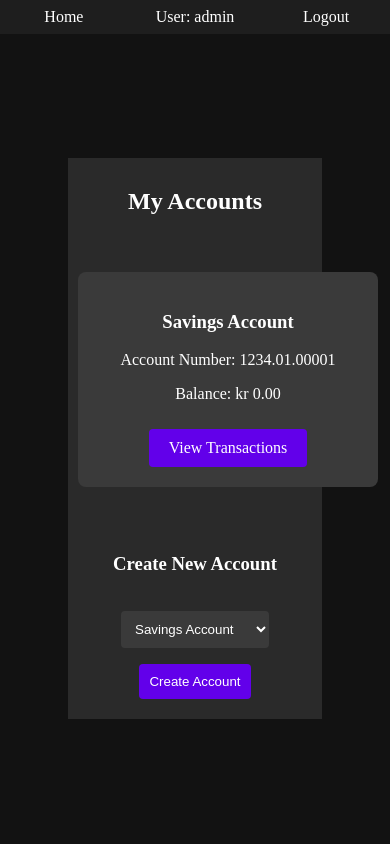
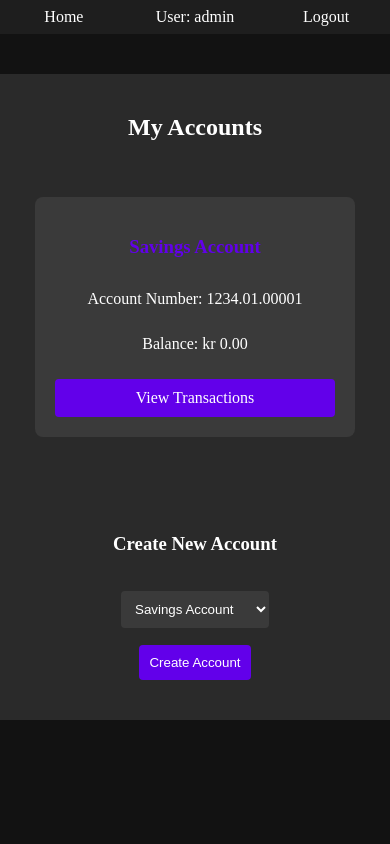
Before and after one commit to bossyobro/Bank-Oppgaven, a PHP site: page /accounts.php in a window 390 px wide. Run offline with PHP 8.4, Linux system fonts and the light colour scheme; a user stored in the database is signed in; data comes from the database, SQL or seed files in the repository; data that the repository does not hold is empty.

Commit message:
Thursday fixes

```diff
--- a/admin/dashboard.php
+++ b/admin/dashboard.php
@@ -51,6 +51,7 @@ $recent_transactions = $stmt->fetchAll();
             <div><a href="users.php">Manage Users</a></div>
             <div><a href="interest_rates.php">Interest Rates</a></div>
             <div><a href="../logout.php">Logout</a></div>
+            <div><a href="../index.php">Home</a></div>
         </div>
     </div>
 
@@ -70,7 +71,7 @@ $recent_transactions = $stmt->fetchAll();
             </div>
             <div class="stat-card">
                 <h3>Total Balance</h3>
-                <div class="stat-value">kr <?= number_format($stats['total_balance'], 2) ?></div>
+                <div class="stat-value"> <?= number_format($stats['total_balance'], 2)  ?> NOK</div>
             </div>
         </div>
 
@@ -86,7 +87,7 @@ $recent_transactions = $stmt->fetchAll();
                             <?= ucfirst($trans['transaction_type']) ?>
                         </div>
                         <div class="transaction-amount">
-                            kr <?= number_format($trans['amount'], 2) ?>
+                             <?= number_format($trans['amount'], 2) ?> NOK
                         </div>
                         <div class="transaction-date">
                             <?= $trans['transaction_date'] ?>
--- a/auth.php
+++ b/auth.php
@@ -24,3 +24,16 @@ function checkAdmin() {
         exit;
     }
 }
+
+
+
+function adminCheck(){
+    $conn = getDbConnection();
+    $stmt = $conn->prepare("SELECT user_type FROM users WHERE username = ?");
+    $stmt->execute([$_SESSION['username']]);
+    $user_type = $stmt->fetchColumn();
+
+    if ($user_type == 'admin') {
+        return True;
+    }
+}
--- a/login.php
+++ b/login.php
@@ -67,12 +67,14 @@ if ($_SERVER['REQUEST_METHOD'] == "POST") {
 
 <!DOCTYPE html>
 <html lang="en">
+
 <head>
     <meta charset="UTF-8">
     <meta name="viewport" content="width=device-width, initial-scale=1.0">
     <link rel="stylesheet" href="./static/styles.css">
     <title>Login</title>
 </head>
+
 <body>
     <?= $notification ?>
     <div class="Center">
@@ -94,4 +96,5 @@ if ($_SERVER['REQUEST_METHOD'] == "POST") {
         <?php endif; ?>
     </div>
 </body>
+
 </html>
--- a/static/styles.css
+++ b/static/styles.css
@@ -20,8 +20,10 @@ body {
     margin: 0;
     padding: 0;
     background-color: #121212;
-    height: 96vh;
+    min-height: 100vh;
     color: #ffffff;
+    display: flex;
+    flex-direction: column;
 }
 
 textarea {
@@ -40,16 +42,21 @@ textarea {
     justify-content: center;
     flex-direction: column;
     gap: 2vh;
-    padding: 10px;
+    padding: 20px;
     background-color: #2a2a2a;
-    max-width: 60vw;
+    max-width: 1200px;
+    margin-top: 20px;
+    width: 100%;
+    box-sizing: border-box;
 }
 
 .Center {
     display: flex;
     justify-content: center;
-    align-items: center;
-    height: 100%;
+    align-items: flex-start;
+    flex: 1;
+    padding: 20px 0;
+    overflow-y: auto;
 }
 
 .navItem {
@@ -125,6 +133,19 @@ textarea {
 
 .accounts-list {
     display: grid;
+    grid-template-columns: repeat(3, 1fr);
+    gap: 30px;
+    width: 100%;
+    padding: 20px;
+    margin: 0 auto;
+    max-width: 1000px;
+    justify-content: center;
+    justify-items: center;
+    box-sizing: border-box;
+}
+
+.accounts-grid {
+    display: grid;
     grid-template-columns: repeat(auto-fit, minmax(300px, 1fr));
     gap: 20px;
     width: 100%;
@@ -136,6 +157,27 @@ textarea {
     padding: 20px;
     border-radius: 8px;
     text-align: center;
+    transition: transform 0.2s;
+    display: flex;
+    flex-direction: column;
+    justify-content: space-between;
+    min-height: 200px;
+    width: 280px;
+    margin: 0 auto;
+}
+
+.account-card:hover {
+    transform: translateY(-5px);
+    box-shadow: 0 5px 15px rgba(0,0,0,0.3);
+}
+
+.account-card h3 {
+    color: #6200ea;
+    margin-bottom: 15px;
+}
+
+.account-card p {
+    margin: 10px 0;
 }
 
 .button {
@@ -350,3 +406,21 @@ textarea {
     color: #aaa;
     margin-top: 5px;
 }
+
+@media (max-width: 1200px) {
+    .accounts-list {
+        grid-template-columns: repeat(2, 1fr);
+    }
+    .users-list {
+        grid-template-columns: repeat(2, 1fr);
+    }
+}
+
+@media (max-width: 768px) {
+    .accounts-list {
+        grid-template-columns: 1fr;
+    }
+    .users-list {
+        grid-template-columns: 1fr;
+    }
+}
```
Also changed, not shown: other parts of static/styles.css (+20 -5 lines), index.php (+19 -1 lines), logout.php (line endings or trailing spaces). Lines whose indentation alone changed are shown as unchanged.
